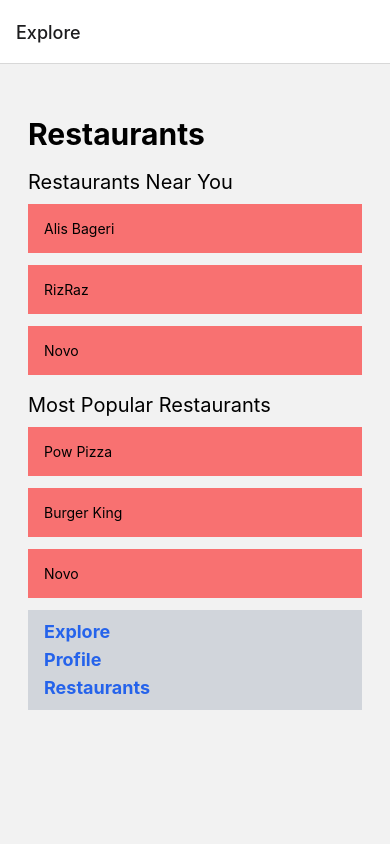
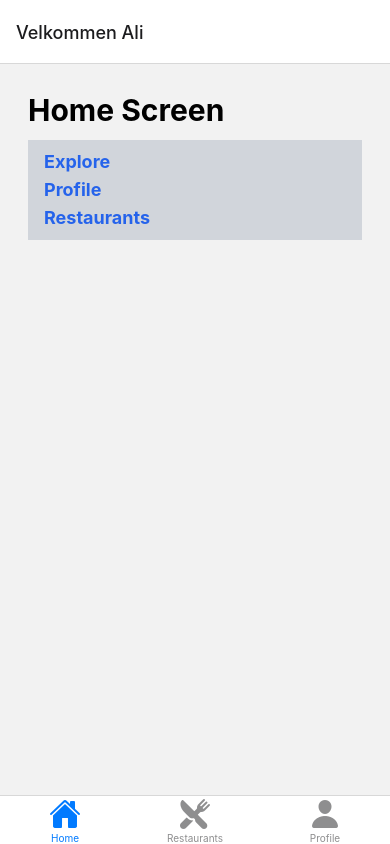
Before and after one commit to AliHMohammad/expo-tsx-template, a React Native app: screen / in a window 390 px wide. Built offline with nearby package versions, Linux system fonts and the light colour scheme.

Commit message:
MAJOR-FEAT: created tab navigation

```diff
--- a/App.tsx
+++ b/App.tsx
@@ -1,4 +1,3 @@
-import { View, Image, StyleSheet, Dimensions, Text, SafeAreaView } from "react-native";
 import { NativeWindStyleSheet } from "nativewind";
 import React from "react";
 import { ExploreScreen } from "./screens/Explore";
@@ -7,37 +6,82 @@
 import { NavigationContainer } from "@react-navigation/native";
 import { createNativeStackNavigator } from "@react-navigation/native-stack";
 import { RestaurantScreen } from "./screens/Restaurant";
+import { createBottomTabNavigator } from "@react-navigation/bottom-tabs";
+// For ikoner, så se https://icons.expo.fyi/Index med filtrering på ionicons
+import Ionicons from "@expo/vector-icons/Ionicons";
 
 NativeWindStyleSheet.setOutput({
     default: "native",
 });
 
 export type RootStackParams = {
+    // undefined betyder, at den ikke modtager nogen parameter
     Explore: undefined;
-    Restaurants: undefined;
     Profile: undefined;
-    // Vi angiver, at Restaurant endpoint får en parameter, name, med sig.
-    // Det ville under normale omstændigheder være id, som vi senere bruger til at fetch.
+    // En af vores tabs har en stack. Den skal vi smide i en NavigatorScreenParams
+    RestaurantsStack: RestaurantsStackParams;
     Restaurant: {
         name: string;
     };
 };
 
-const RootStack = createNativeStackNavigator<RootStackParams>();
+const RootStack = createBottomTabNavigator<RootStackParams>();
+
+export type RestaurantsStackParams = {
+    // Vi angiver, at Restaurant endpoint får en parameter, name, med sig.
+    // Det ville under normale omstændigheder være id, som vi senere bruger til at fetch.
+    Restaurants: undefined;
+    Restaurant: {
+        name: string;
+    };
+};
+
+const RestaurantsStack = createNativeStackNavigator<RestaurantsStackParams>();
 
 /*
  ** I App har du kun dine routes, hvor du også angiver initialRouteName, som er din startside.
+ ** Hvis tabBarLabel og headerTitle deler samme navn, så kan du nøjes med 'title'
  */
-
 export default function App() {
     return (
         <NavigationContainer>
             <RootStack.Navigator initialRouteName="Explore">
-                <RootStack.Screen name="Explore" component={ExploreScreen} />
-                <RootStack.Screen name="Restaurants" component={RestaurantsScreen} />
-                <RootStack.Screen name="Profile" component={ProfileScreen} />
-                <RootStack.Screen name="Restaurant" component={RestaurantScreen} />
+                <RootStack.Screen
+                    options={{
+                        tabBarLabel: "Home",
+                        headerTitle: "Velkommen Ali",
+                        tabBarIcon: ({ color, focused, size }) => <Ionicons name="home" size={32} color={color} />,
+                    }}
+                    name="Explore"
+                    component={ExploreScreen}
+                />
+                <RootStack.Screen
+                    options={{
+                        title: "Restaurants",
+                        // Vi skjuler header på en stack, for ellers får vi en dobbel header.
+                        headerShown: false,
+                        tabBarIcon: ({ color, focused, size }) => <Ionicons name="restaurant" size={32} color={color} />,
+                    }}
+                    name="RestaurantsStack"
+                    component={RestaurantScreenStack}
+                />
+                <RootStack.Screen
+                    options={{
+                        tabBarIcon: ({ color, focused, size }) => <Ionicons name="person" size={32} color={color} />,
+                    }}
+                    name="Profile"
+                    component={ProfileScreen}
+                />
             </RootStack.Navigator>
         </NavigationContainer>
     );
 }
+
+const RestaurantScreenStack = () => {
+    return (
+        <RestaurantsStack.Navigator initialRouteName="Restaurants">
+            <RestaurantsStack.Screen name="Restaurants" component={RestaurantsScreen} />
+            <RootStack.Screen name="Restaurant" component={RestaurantScreen} />
+        </RestaurantsStack.Navigator>
+    );
+};
--- a/components/Menu.tsx
+++ b/components/Menu.tsx
@@ -11,14 +11,14 @@
     const navigation = useNavigation<NativeStackNavigationProp<RootStackParams>>();
     return (
         <>
-            <View className="bg-gray-300 mt-3 py-2">
+            <View className="bg-gray-300 py-2">
                 <TouchableOpacity onPress={() => navigation.navigate("Explore")}>
                     <Text className="text-blue-600 font-bold text-lg pl-4">Explore</Text>
                 </TouchableOpacity>
                 <TouchableOpacity onPress={() => navigation.navigate("Profile")}>
                     <Text className="text-blue-600 font-bold text-lg pl-4">Profile</Text>
                 </TouchableOpacity>
-                <TouchableOpacity onPress={() => navigation.navigate("Restaurants")}>
+                <TouchableOpacity onPress={() => navigation.navigate("RestaurantsStack")}>
                     <Text className="text-blue-600 font-bold text-lg pl-4">Restaurants</Text>
                 </TouchableOpacity>
             </View>
--- a/components/Text.tsx
+++ b/components/Text.tsx
@@ -7,7 +7,7 @@
 
 export const ScreenTitle = (props: Props) => {
     return (
-        <Text {...props} className="text-3xl font-bold pt-6">
+        <Text {...props} className="text-3xl font-bold mb-3">
             {props.children}
         </Text>
     );
--- a/package.json
+++ b/package.json
@@ -12,6 +12,8 @@
   },
   "dependencies": {
     "@expo/metro-runtime": "~3.2.3",
+    "@expo/vector-icons": "^14.0.2",
+    "@react-navigation/bottom-tabs": "^6.6.1",
     "@react-navigation/native": "^6.1.18",
     "@react-navigation/native-stack": "^6.11.0",
     "expo": "~51.0.28",
--- a/screens/Explore.tsx
+++ b/screens/Explore.tsx
@@ -10,22 +10,7 @@
 export const ExploreScreen = ({ navigation, route }: Props) => {
     return (
         <View className="flex-1 p-7">
-            <ScreenTitle>Restaurants</ScreenTitle>
-            <View>
-                <Text className="text-xl mt-4">Restaurants Near You</Text>
-                <View className="space-y-3 mt-2">
-                    <RestaurantCard name="Alis Bageri" />
-                    <RestaurantCard name="RizRaz" />
-                    <RestaurantCard name="Novo" />
-                </View>
-
-                <Text className="text-xl mt-4">Most Popular Restaurants</Text>
-                <View className="space-y-3 mt-2">
-                    <RestaurantCard name="Pow Pizza" />
-                    <RestaurantCard name="Burger King" />
-                    <RestaurantCard name="Novo" />
-                </View>
-            </View>
+            <ScreenTitle>Home Screen</ScreenTitle>
             <Menu />
         </View>
     );
--- a/screens/Restaurant.tsx
+++ b/screens/Restaurant.tsx
@@ -1,9 +1,9 @@
 import { Text, View } from "react-native";
 import { ScreenTitle } from "../components/Text";
 import { NativeStackScreenProps } from "@react-navigation/native-stack";
-import { RootStackParams } from "../App";
+import { RestaurantsStackParams } from "../App";
 
-interface Props extends NativeStackScreenProps<RootStackParams, "Restaurant"> {}
+interface Props extends NativeStackScreenProps<RestaurantsStackParams, "Restaurant"> {}
 
 export const RestaurantScreen = ({ navigation, route }: Props) => {
     return (
--- a/screens/Restaurants.tsx
+++ b/screens/Restaurants.tsx
@@ -2,9 +2,9 @@
 import { RestaurantCard } from "../components/RestaurantCard";
 import { ScreenTitle } from "../components/Text";
 import { NativeStackScreenProps } from "@react-navigation/native-stack";
-import { RootStackParams } from "../App";
+import { RestaurantsStackParams, RootStackParams } from "../App";
 
-interface Props extends NativeStackScreenProps<RootStackParams, "Restaurants"> {}
+interface Props extends NativeStackScreenProps<RestaurantsStackParams, "Restaurants"> {}
 
 /*
  ** Alle Screens som indgår i din <App/> NativeStack får følgende props:
@@ -17,12 +17,19 @@
         <View className="p-7">
             <ScreenTitle>Restaurants Screen</ScreenTitle>
             <ScrollView className="space-y-3">
-                <RestaurantCard onPress={(name) => navigation.navigate("Restaurant", { name: name })} name="Pow Pizza" />
+                <RestaurantCard onPress={(name) => navigation.navigate("Restaurant", { name: name })} name="The Gourmet Spot" />
+                <RestaurantCard onPress={(name) => navigation.navigate("Restaurant", { name: name })} name="Urban Fork" />
+                <RestaurantCard onPress={(name) => navigation.navigate("Restaurant", { name: name })} name="Savory Bites" />
+                <RestaurantCard onPress={(name) => navigation.navigate("Restaurant", { name: name })} name="Taste Haven" />
+                <RestaurantCard onPress={(name) => navigation.navigate("Restaurant", { name: name })} name="Fusion Flavors" />
+                <RestaurantCard onPress={(name) => navigation.navigate("Restaurant", { name: name })} name="The Spice Route" />
+                <RestaurantCard onPress={(name) => navigation.navigate("Restaurant", { name: name })} name="Bistro Bliss" />
+                <RestaurantCard onPress={(name) => navigation.navigate("Restaurant", { name: name })} name="Harvest Table" />
+                <RestaurantCard onPress={(name) => navigation.navigate("Restaurant", { name: name })} name="Epicurean Delight" />
+                <RestaurantCard onPress={(name) => navigation.navigate("Restaurant", { name: name })} name="Culinary Canvas" />
                 <RestaurantCard onPress={(name) => navigation.navigate("Restaurant", { name: name })} name="Burger King" />
                 <RestaurantCard onPress={(name) => navigation.navigate("Restaurant", { name: name })} name="Novo" />
                 <RestaurantCard onPress={(name) => navigation.navigate("Restaurant", { name: name })} name="Pow Pizza" />
-                <RestaurantCard onPress={(name) => navigation.navigate("Restaurant", { name: name })} name="Burger King" />
-                <RestaurantCard onPress={(name) => navigation.navigate("Restaurant", { name: name })} name="Novo" />
             </ScrollView>
         </View>
     );
```
Also changed, not shown: 1 other file (tests, documents, lock files or other folders).
